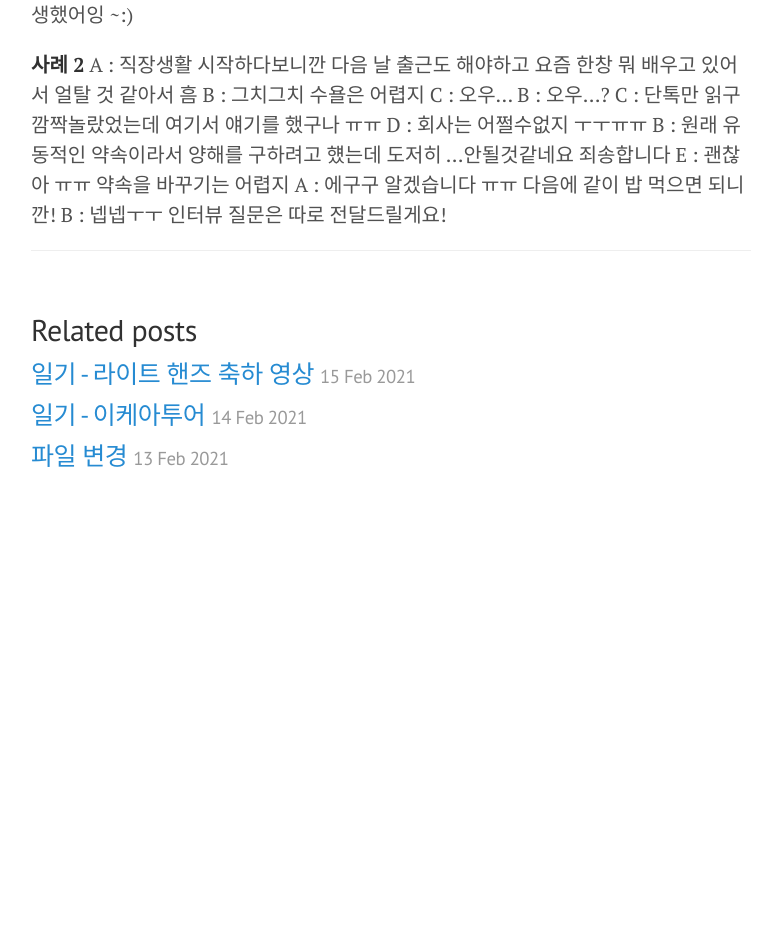
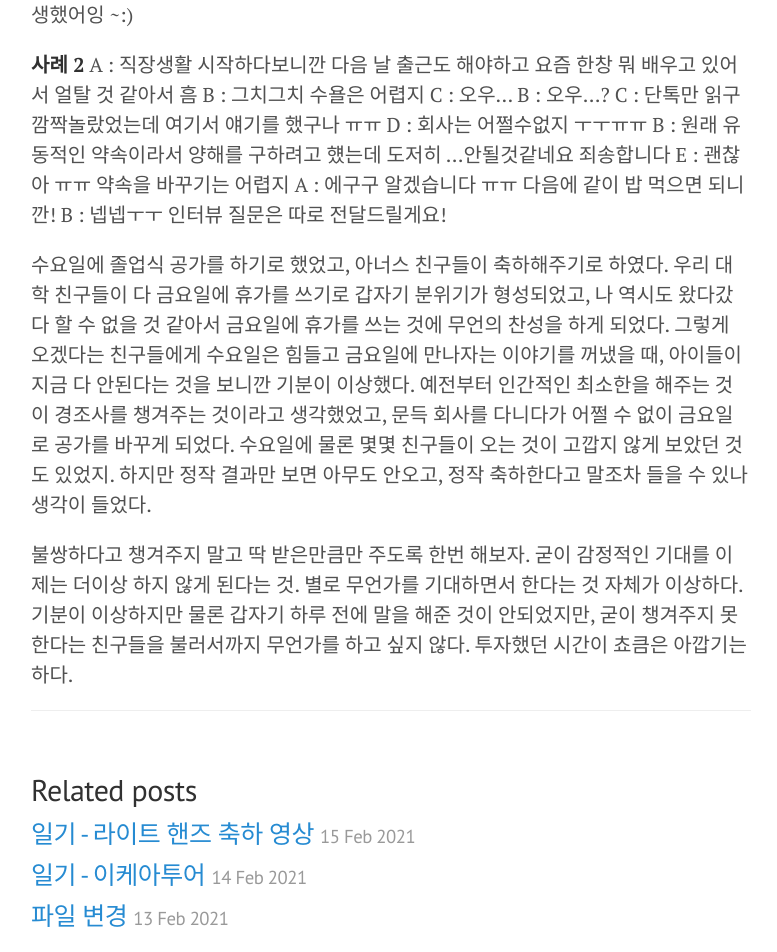
Before and after one commit to hijanghoon/hijanghoon.github.io, a Jekyll site: the page built from _posts/2021-02-16-210216diary.md, in a window 1280 px wide. Shown: the part 732-1684 px from the top of the page, without its empty margins (249-1026 px from the left). Built offline with Jekyll 4.4.1, drawn with Linux system fonts in a browser that asks for light colours; before the commit the page ends 1265 px from its top, so only the background shows below that.

Commit message:
210216 diary

```diff
--- a/_posts/2021-02-16-210216diary.md
+++ b/_posts/2021-02-16-210216diary.md
@@ -24,3 +24,7 @@ B : 원래 유동적인 약속이라서 양해를 구하려고 헀는데 도저
 E : 괜찮아 ㅠㅠ 약속을 바꾸기는 어렵지
 A : 에구구 알겠습니다 ㅠㅠ 다음에 같이 밥 먹으면 되니깐!
 B : 넵넵ㅜㅜ 인터뷰 질문은 따로 전달드릴게요!
+
+수요일에 졸업식 공가를 하기로 했었고, 아너스 친구들이 축하해주기로 하였다. 우리 대학 친구들이 다 금요일에 휴가를 쓰기로 갑자기 분위기가 형성되었고, 나 역시도 왔다갔다 할 수 없을 것 같아서 금요일에 휴가를 쓰는 것에 무언의 찬성을 하게 되었다. 그렇게 오겠다는 친구들에게 수요일은 힘들고 금요일에 만나자는 이야기를 꺼냈을 때, 아이들이 지금 다 안된다는 것을 보니깐 기분이 이상했다. 예전부터 인간적인 최소한을 해주는 것이 경조사를 챙겨주는 것이라고 생각했었고, 문득 회사를 다니다가 어쩔 수 없이 금요일로 공가를 바꾸게 되었다. 수요일에 물론 몇몇 친구들이 오는 것이 고깝지 않게 보았던 것도 있었지. 하지만 정작 결과만 보면 아무도 안오고, 정작 축하한다고 말조차 들을 수 있나 생각이 들었다.
+
+불쌍하다고 챙겨주지 말고 딱 받은만큼만 주도록 한번 해보자. 굳이 감정적인 기대를 이제는 더이상 하지 않게 된다는 것. 별로 무언가를 기대하면서 한다는 것 자체가 이상하다. 기분이 이상하지만 물론 갑자기 하루 전에 말을 해준 것이 안되었지만, 굳이 챙겨주지 못한다는 친구들을 불러서까지 무언가를 하고 싶지 않다. 투자했던 시간이 쵸큼은 아깝기는 하다.
```
